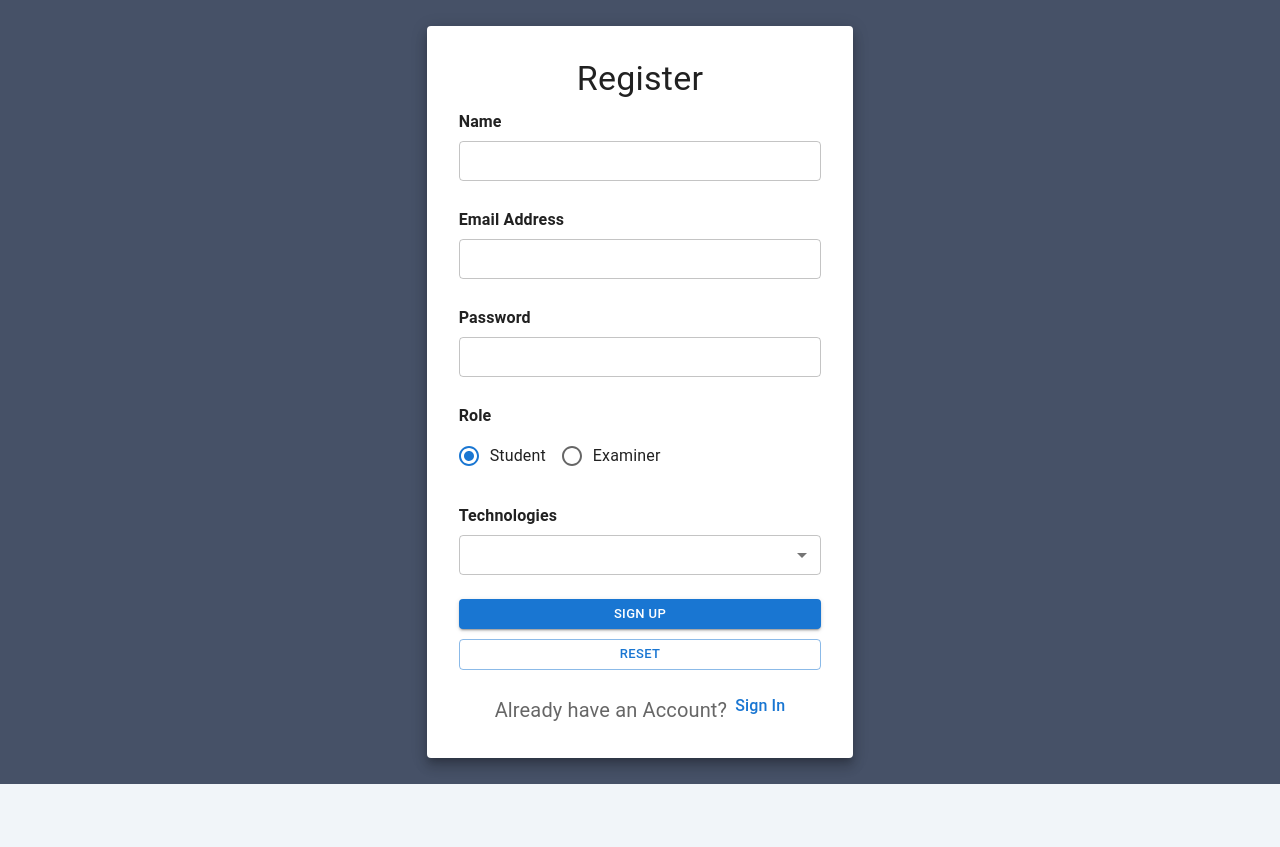
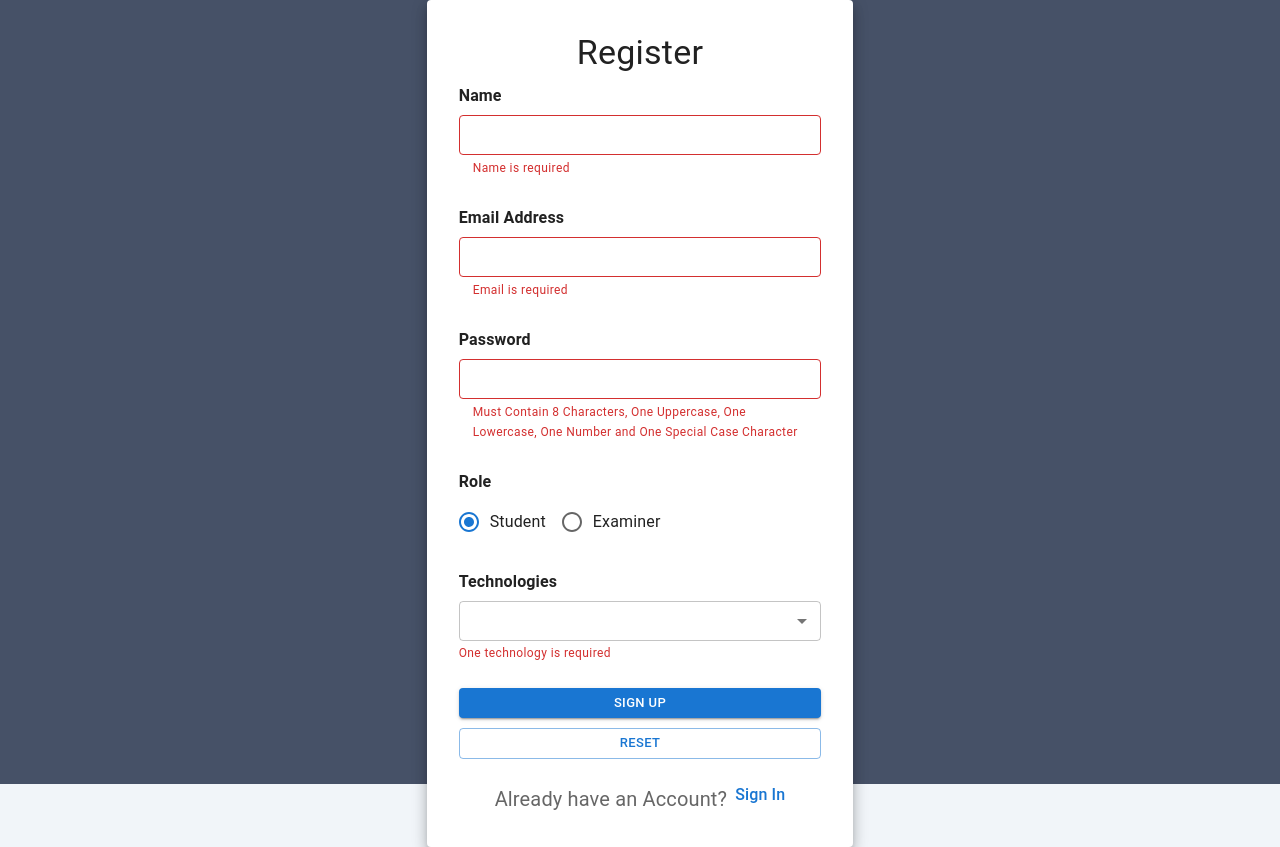
Before and after one commit to nikunjp-tatva/quiz-app-frontend, a React (Create React App) app: page /auth/register in a window 1280 px wide. Both pictures are taken after a click on the button "SIGN UP". Before the commit the page ends 800 px from the top, so only its background shows below. Built offline with nearby package versions, Linux system fonts and the light colour scheme.

Commit message:
add validation in register

```diff
--- a/src/common/form-component/FormInputDropdown.tsx
+++ b/src/common/form-component/FormInputDropdown.tsx
@@ -32,7 +32,7 @@ export const FormInputDropdown: React.FC<FormInputProps> = ({
         <FormControl size={"small"}>
             <Controller
                 render={({ field: { onChange, value } }) => (
-          <Select onChange={onChange} value={value}>
+                    <Select onChange={onChange} value={value} multiple>
                         {generateSingleOptions()}
                     </Select>
                 )}
--- a/src/pages/Auth/form/RegisterForm.tsx
+++ b/src/pages/Auth/form/RegisterForm.tsx
@@ -1,5 +1,7 @@
-import { Box, Button, Stack, Typography } from "@mui/material";
+import React, { useCallback } from "react";
+import { Box, Button, FormHelperText, Stack, Typography } from "@mui/material";
 import { useForm } from "react-hook-form";
+import * as Yup from 'yup';
 
 import { FormInputText } from "../../../common/form-component/FormInputText";
 import { FormInputRadio } from "../../../common/form-component/FormInputRadio";
@@ -21,10 +23,62 @@ const defaultValues = {
     selectedTechnology: [],
 };
 
+const validationSchema = Yup.object().shape({
+    name: Yup.string().required('Name is required'),
+    email: Yup.string().email('Invalid email').required('Email is required'),
+    password: Yup.string().required('Password is required').matches(
+        /^(?=.*[a-z])(?=.*[A-Z])(?=.*\d)(?=.*[!@#$%^&*()\-_=+{};:,<.>])(?=.{8,})/,
+        "Must Contain 8 Characters, One Uppercase, One Lowercase, One Number and One Special Case Character"
+    ),
+    role: Yup.string().oneOf(['user', 'admin'], 'You must select a role').required('Role is required'),
+
+    selectedTechnology: Yup.array()
+        .when('role', ([role], schema) => {
+            if (role === 'user') {
+                return schema.of(Yup.string()).min(1, 'One technology is required');
+            }
+            return schema.notRequired();
+        }
+        ),
+});
+
+const useYupValidationResolver = (validationSchema: Yup.ObjectSchema<{ email: string; password: string; }, Yup.AnyObject, { email: undefined; password: undefined; }, "">) =>
+    useCallback(
+        async (data: any) => {
+            try {
+                const values = await validationSchema.validate(data, {
+                    abortEarly: false,
+                })
+
+                return {
+                    values,
+                    errors: {},
+                }
+            } catch (errors: any) {
+                return {
+                    values: {},
+                    errors: errors.inner.reduce(
+                        (allErrors: any, currentError: { path: any; type: any; message: any; }) => ({
+                            ...allErrors,
+                            [currentError.path]: {
+                                type: currentError.type ?? "validation",
+                                message: currentError.message,
+                            },
+                        }),
+                        {}
+                    ),
+                }
+            }
+        },
+        [validationSchema]
+    )
 const RegisterForm = () => {
-  const { handleSubmit, reset, control, setValue, watch } = useForm<IFormInput>(
+    const resolver = useYupValidationResolver(validationSchema)
+
+    const { handleSubmit, reset, control, setValue, watch, formState: { errors } } = useForm<IFormInput>(
         {
-      defaultValues: defaultValues,
+            defaultValues,
+            resolver
         },
     );
 
@@ -32,6 +86,7 @@ const RegisterForm = () => {
     const onSubmit = (data: IFormInput) => console.log(data);
 
     return (
+
         <Box>
             <Stack mb={3}>
                 <Typography
@@ -87,13 +142,14 @@ const RegisterForm = () => {
                             variant="subtitle1"
                             fontWeight={600}
                             component="label"
-              htmlFor="role"
+                            htmlFor="selectedTechnology"
                             mb="5px"
                             mt="25px"
                         >
                             Technologies
                         </Typography>
-            <FormInputDropdown name="technologies" control={control} />
+                        <FormInputDropdown name="selectedTechnology" control={control} />
+                        {errors.selectedTechnology && <FormHelperText error>{errors.selectedTechnology.message}</FormHelperText>}
                     </>
                 )}
             </Stack>
@@ -102,11 +158,11 @@ const RegisterForm = () => {
                 variant="contained"
                 size="small"
                 fullWidth
-        sx={{ marginBottom: '5px'}}
+                sx={{ marginBottom: '5px' }}
             >
                 Sign Up
             </Button>
-      <Button onClick={() => reset()} variant="outlined" size="small" fullWidth sx={{ marginTop: '5px'}}>
+            <Button onClick={() => reset()} variant="outlined" size="small" fullWidth sx={{ marginTop: '5px' }}>
                 Reset
             </Button>
         </Box>
```
Lines whose indentation alone changed are shown as unchanged.
